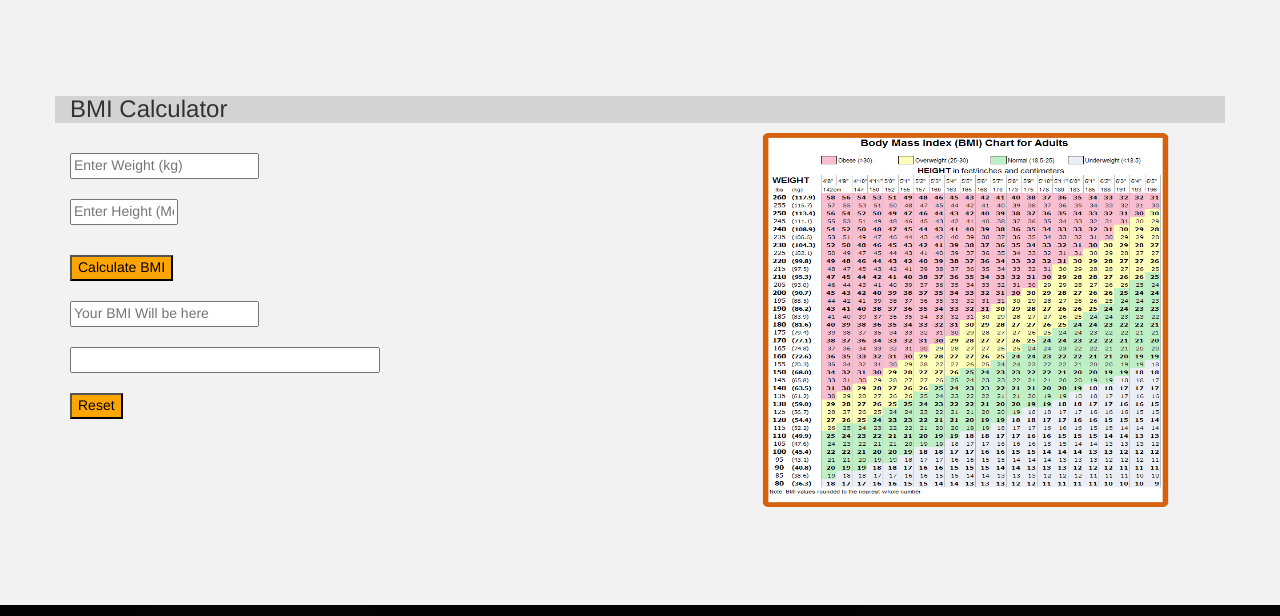
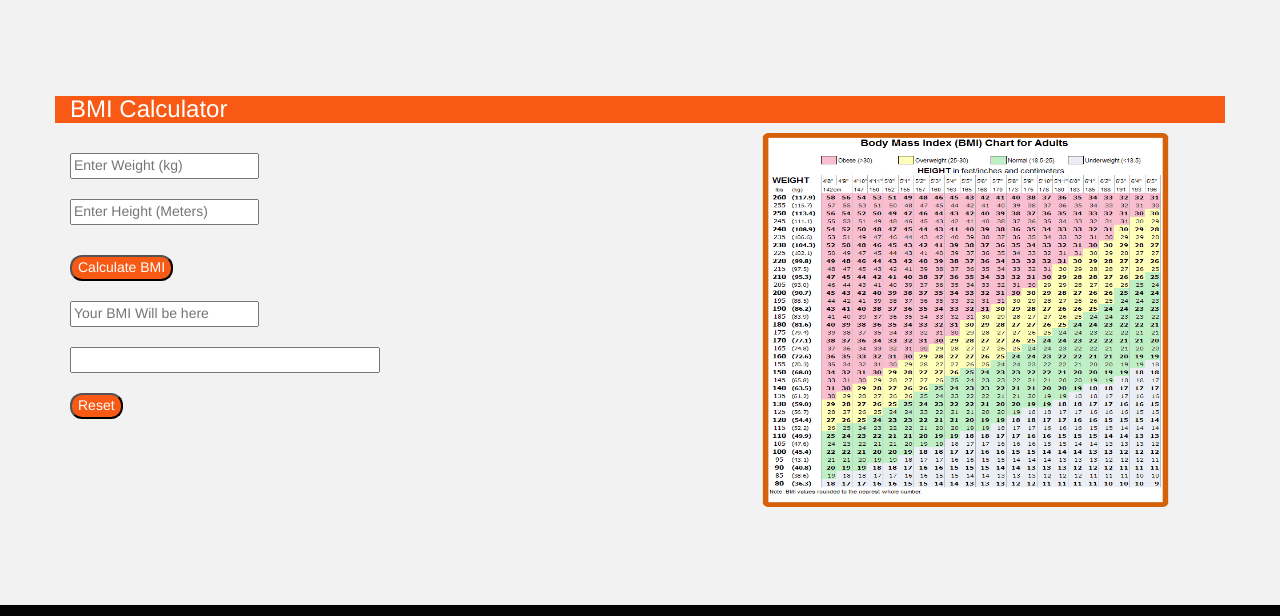
Before and after one commit to vishvas01/fit-o-cracy-final, a website built with Vite: page Client/BMI.html in a window 1280 px wide. Shown: the part 798-1414 px from the top of the page. Built offline with nearby package versions, Linux system fonts and the light colour scheme; a web font is replaced by a local one.

Commit message:
changes in front end

```diff
--- a/Client/BMI.html
+++ b/Client/BMI.html
@@ -121,18 +121,18 @@ document.techBMI.meaning.value = "we would recommend to contact doctor"
 		<div class="container">
 		  <div class="row animate-box">
 <form name="techBMI">
-<h3 class="col-md-12" style="background-color: lightgray">BMI Calculator</h3>
+<h3 class="col-md-12" style="background-color:  #F85A16; color: white">BMI Calculator</h3>
 <p class="col-md-7"><br/>
   <input id="weightJS" type="text" name="weight" placeholder="Enter Weight (kg)" size="20">
   <br /><br/>
-  <input id="heightJS" type="text" name="height" placeholder="Enter Height (Meters)" size="10">
+  <input id="heightJS" type="text" name="height" placeholder="Enter Height (Meters)" size="20">
 </p>
 <p class="col-md-7"><br/>
-  <button id="calculateJS" class="decoration-one px-3 py-2" style="background-color: orange;color: black" type="button" value="Calculate BMI" onClick="calculateBmi()">Calculate BMI</button><br /><br/>
+  <button id="calculateJS" class="decoration-one px-3 py-2" style="background-color:  #F85A16;color: white; border-radius: 12px" type="button" value="Calculate BMI" onClick="calculateBmi()">Calculate BMI</button><br /><br/>
   <input type="text" name="bmi" placeholder="Your BMI Will be here" size="20"><br /><br/>
   <input type="text" name="meaning" size="35">
   <br /><br/>
-  <input class="decoration-one px-3 py-2" style="background-color: orange;color: black" type="reset" value="Reset" />
+  <input class="decoration-one px-3 py-2" style="background-color:  #F85A16;color: white;border-radius: 12px" type="reset" value="Reset" />
   <br/>
 </p>
 <img src="images/New Project.png" alt="" width="457" height="374" align="top"/>
```
Also changed, not shown: Client/generatePlan.html (+1 -0 lines), Client/login.html (+1 -1 lines), Client/registration.html (+1 -1 lines).
